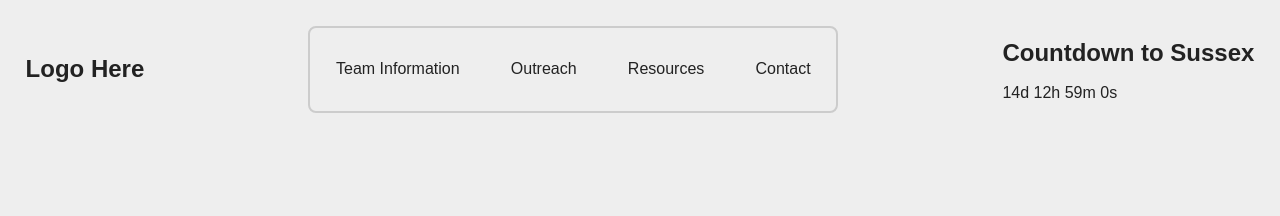
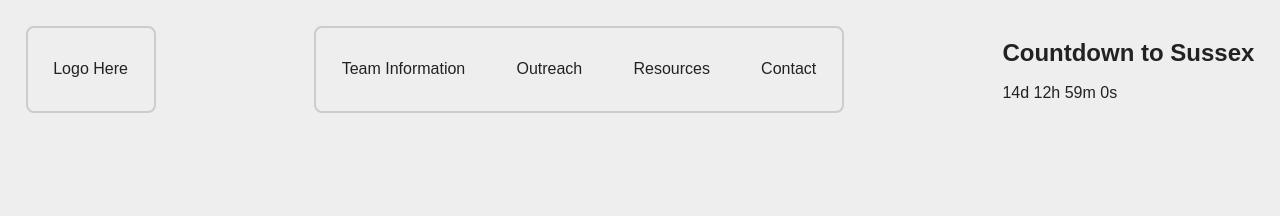
Before and after one commit to Team1091/team1091.github.io, a Jekyll site: the page built from index.html, in a window 1280 px wide. Shown: the top 216 px of the page. Built offline with Jekyll 4.4.1, drawn with Linux system fonts in a browser that asks for light colours.

Commit message:
I put the logo with a link

```diff
--- a/_layouts/default.html
+++ b/_layouts/default.html
@@ -43,9 +43,11 @@
 
 <body>
 	<nav id="main-nav">
-		<div class="logo">
-			<h1>Logo Here</h1>
-		</div>
+		<ul>
+			<div class="logo">
+				<li><a href="/index">Logo Here</a></li>
+			</div>
+		</ul>
 		<ul>
 			<li class="dropdown">
 				<a href="/teamInfo" id="navbarDropdown1" role="Button">
```
